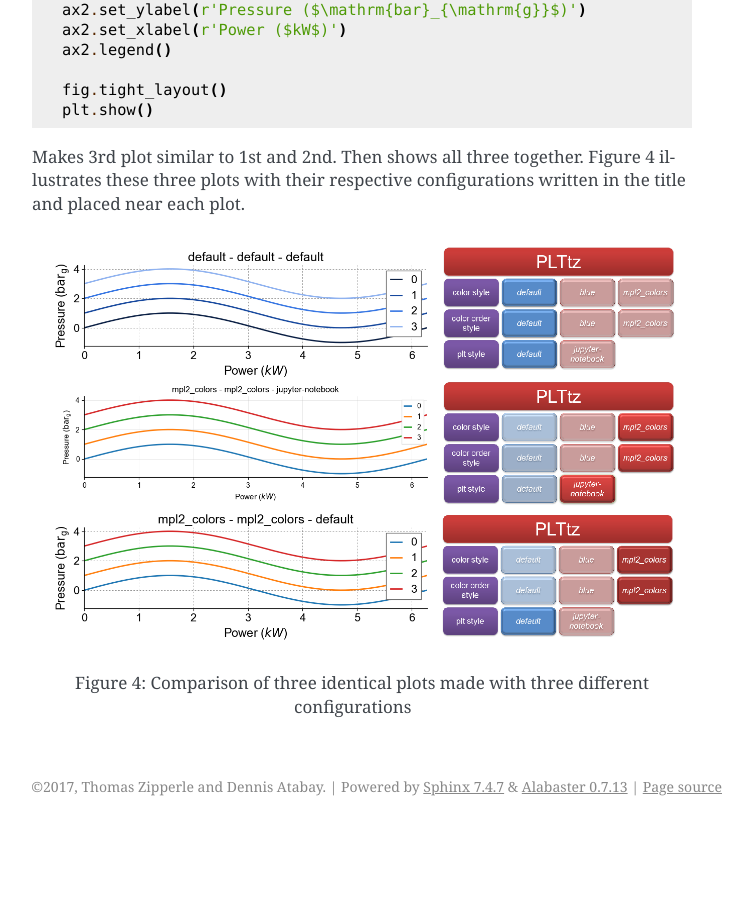
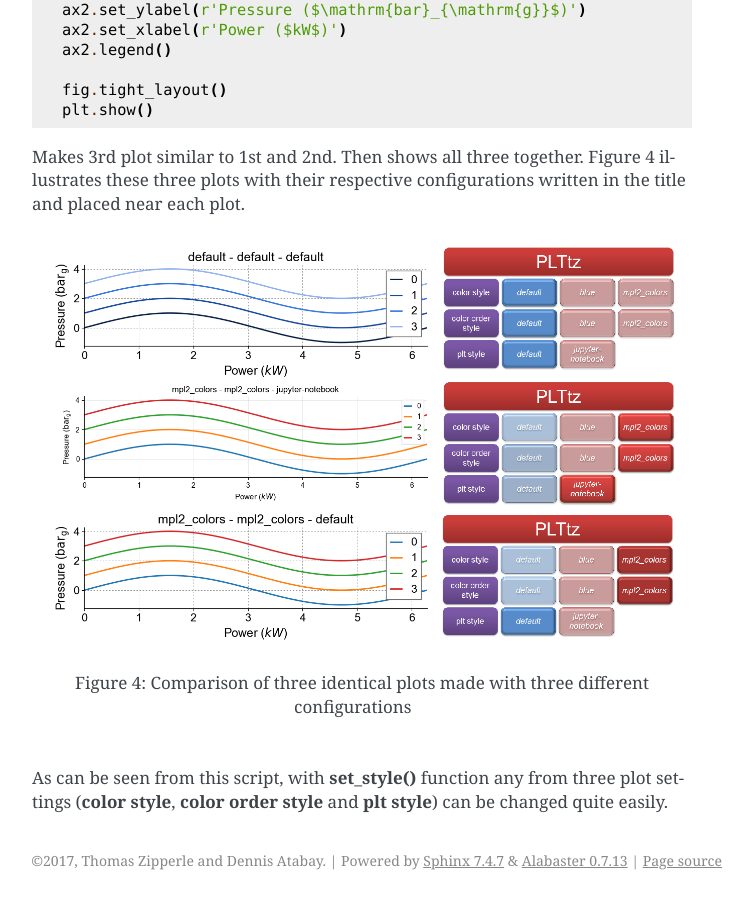
Before and after one commit to tzipperle/mplstyle, a Sphinx documentation site: the page built from docs/use.rst, in a window 1280 px wide and 900 px high, scrolled down 2782 px. Shown: the whole window, without its empty margins (388-1141 px from the left). Built offline with Sphinx 7.4.7, drawn with Linux system fonts in a browser that asks for light colours; before the commit the page ends 3608 px from its top, so only the background shows below that.

Commit message:
Update use.rst

```diff
--- a/docs/use.rst
+++ b/docs/use.rst
@@ -135,6 +135,7 @@ Makes 3rd plot similar to 1st and 2nd. Then shows all three together. Figure 4 i
 
    Figure 4: Comparison of three identical plots made with three different configurations
 
+As can be seen from this script, with **set_style()** function any from three plot settings (**color style**, **color order style** and **plt style**) can be changed quite easily.
 
 
 
```
